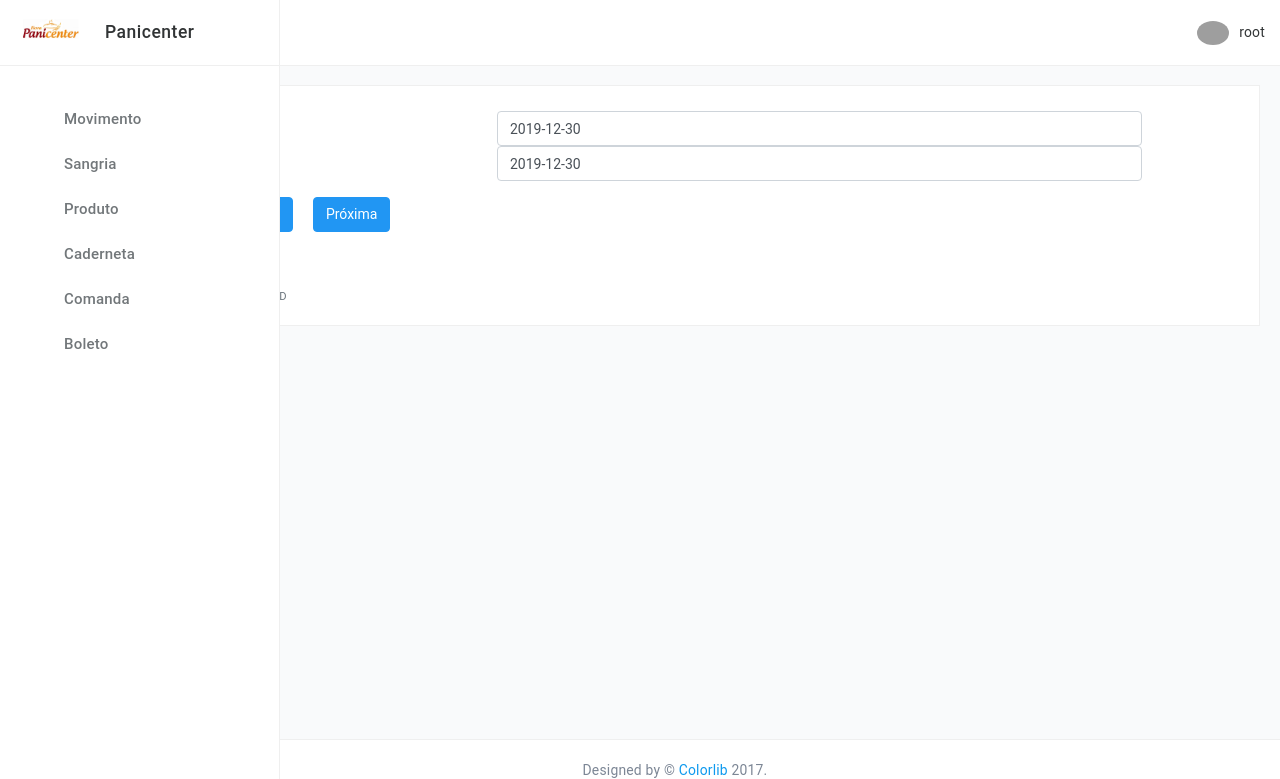
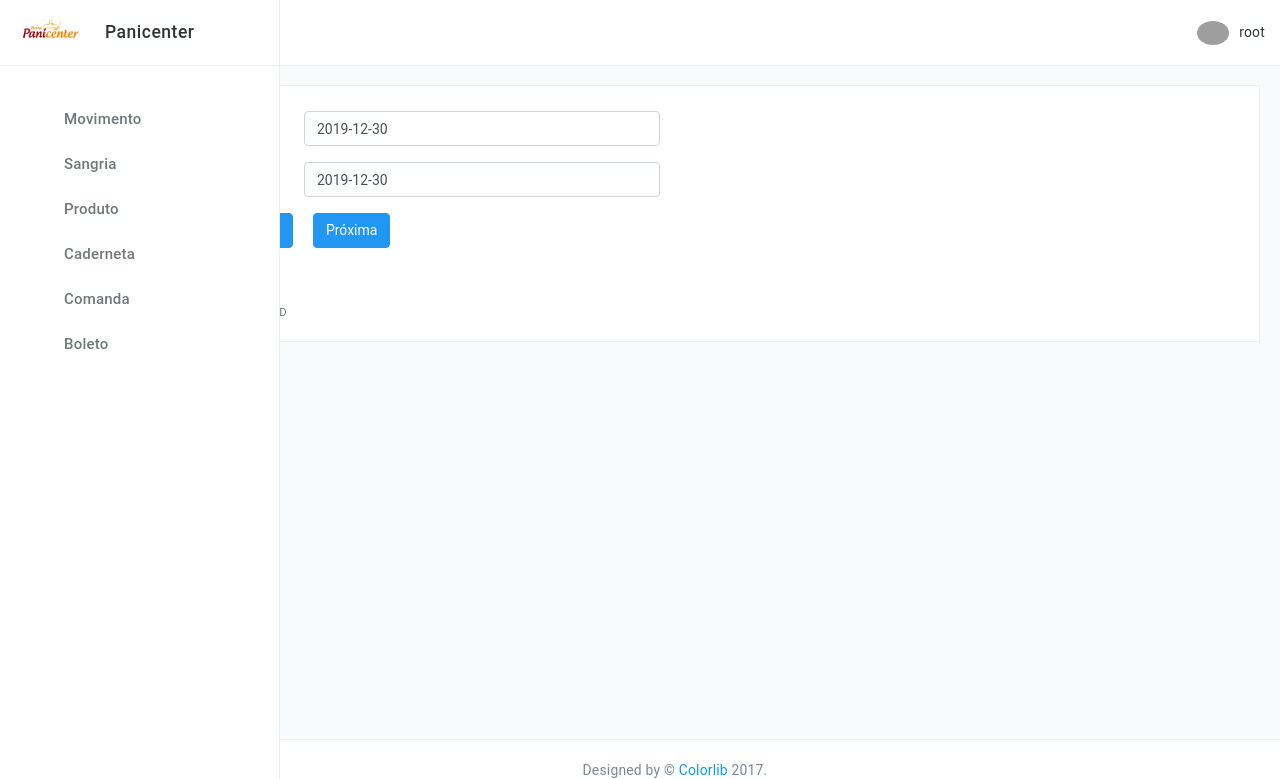
Before and after one commit to hsekiguchi/mysite, a Django app: page /fin/boleto_data/ in a window 1280 px wide. Shown: the top 779 px of the page. Run offline with Django 3.2, Linux system fonts and the light colour scheme; a user stored in the database is signed in; some libraries are stand-ins or nearby versions; some web fonts are replaced; grey boxes are pictures that could not be loaded.

Commit message:
Padronização do leiaute dos formulários.

```diff
--- a/fin/templates/fin/boleto.html
+++ b/fin/templates/fin/boleto.html
@@ -3,18 +3,20 @@
 {% block form_field %}
 <div class="form-group row">
     {% if find_text %}
-    <label for="texto_pesquisa" class="col-sm-1 col-form-label">Fornecedor</label>
-    <div class="col-sm-6">
+    <label for="texto_pesquisa" class="col-sm-2 col-form-label">Fornecedor</label>
+    <div class="col-sm-4">
         <input type="text" class="form-control" name="texto_pesquisa" id="texto_pesquisa" value="{{ texto_pesquisa }}" onfocus="this.select();">
     </div>
     {% endif %}
     {% if find_date %}
-    <label for="data_ini" class="col-sm-4 col-form-label">Data Inicial</label>
-    <div class="col-sm-7">
+    <label for="data_ini" class="col-sm-2 col-form-label">Data Inicial</label>
+    <div class="col-sm-4">
         <input type="text" class="form-control start-date" id="data_ini" name="data_ini" autocomplete="off" placeholder="Entre com data inicial" value="{{ data_ini }}">
     </div>
-    <label for="data_fim" class="col-sm-4 col-form-label">Data Final</label>
-    <div class="col-sm-7">
+</div>
+<div class="form-group row">
+    <label for="data_fim" class="col-sm-2 col-form-label">Data Final</label>
+    <div class="col-sm-4">
         <input type="text" class="form-control end-date" id="data_fim" name="data_fim" autocomplete="off" placeholder="Entre com data final" value="{{ data_fim }}">
     </div>
     {% endif %}
--- a/fin/templates/fin/caderneta.html
+++ b/fin/templates/fin/caderneta.html
@@ -1,19 +1,19 @@
 {% extends "./base.html" %}
 {% block form_field %}
 <div class="form-group row">
-    <label for="codigo_cliente" class="col-sm-3 col-form-label">Código Cliente</label>
+    <label for="codigo_cliente" class="col-sm-2 col-form-label">Código Cliente</label>
     <div class="col-sm-4">
         <input type="text" class="form-control" name="codigo_cliente" id="codigo_cliente" value="{{ codigo_cliente }}" onfocus="this.select();">
     </div>
 </div>
 <div class="form-group row">
-    <label for="data_ini" class="col-sm-3 col-form-label">Data Inicial</label>
+    <label for="data_ini" class="col-sm-2 col-form-label">Data Inicial</label>
     <div class="col-sm-4">
         <input type="text" class="form-control start-date" id="data_ini" name="data_ini" autocomplete="off" placeholder="Entre com data inicial" value="{{ data_ini }}">
     </div>
 </div>
 <div class="form-group row">
-    <label for="data_fim" class="col-sm-3 col-form-label">Data Final</label>
+    <label for="data_fim" class="col-sm-2 col-form-label">Data Final</label>
     <div class="col-sm-4">
         <input type="text" class="form-control end-date" id="data_fim" name="data_fim" autocomplete="off" placeholder="Entre com data final" value="{{ data_fim }}">
     </div>
```
Also changed, not shown: fin/templates/fin/list.html (+4 -4 lines).
